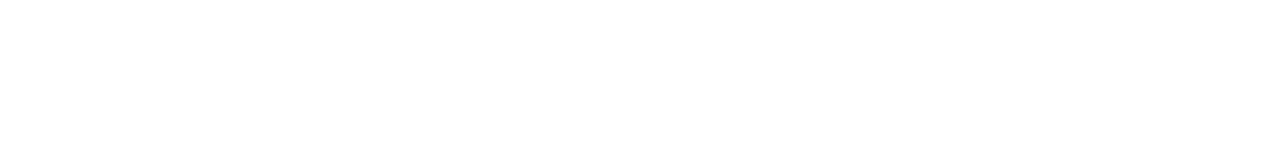
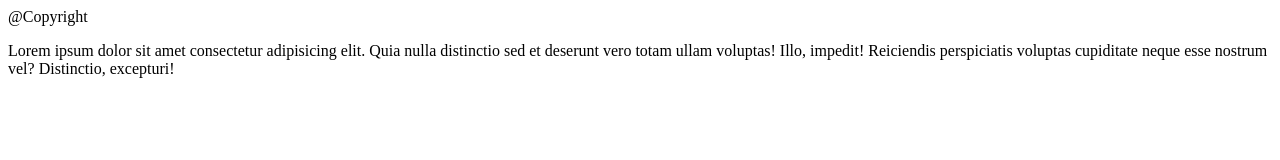
Before and after one commit to andrea-de-faveri-01/githubtest, a plain HTML site: page index.html in a window 1280 px wide. Drawn offline with Linux system fonts and the light colour scheme.

Commit message:
added footer content

```diff
--- a/index.html
+++ b/index.html
@@ -8,5 +8,9 @@
 </head>
 <body>
 
+    <footer>
+        @Copyright
+        <p>Lorem ipsum dolor sit amet consectetur adipisicing elit. Quia nulla distinctio sed et deserunt vero totam ullam voluptas! Illo, impedit! Reiciendis perspiciatis voluptas cupiditate neque esse nostrum vel? Distinctio, excepturi!</p>
+    </footer>
 </body>
 </html>
```
